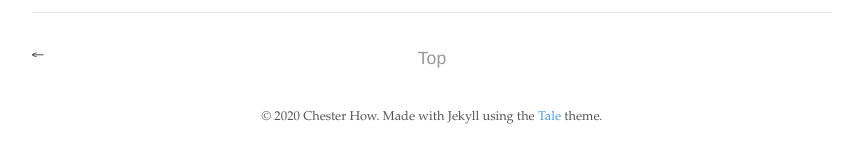
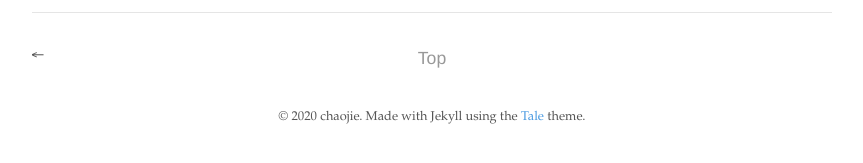
Before and after one commit to asd2569484392/asd2569484392.github.io, a Jekyll site: the page built from _posts/2017-03-05-pagination-post.md, in a window 1280 px wide. Shown: the part 417-580 px from the top of the page, without its empty margins (208-1071 px from the left). Built offline with Jekyll 4.4.1, drawn with Linux system fonts in a browser that asks for light colours.

Commit message:
update config

```diff
--- a/_config.yml
+++ b/_config.yml
@@ -1,6 +1,6 @@
 # Site settings
 title:          C.J
-description:    "Minimal Jekyll theme for storytellers"
+description:    "Hi. "
 baseurl:        "/"
 url:            "https://chesterhow.github.io"
 
@@ -12,9 +12,9 @@ google_analytics: UA—XXXXXXXX-X
 
 # Author
 author:
-  name:         Chester How
-  url:          https://chester.how
-  email:        chesterhow@gmail.com
+  name:         chaojie
+  url:          https://asd2569484392.github.io
+  email:        18805698598@163.com
 
 # Build settings
 markdown:       kramdown
```
